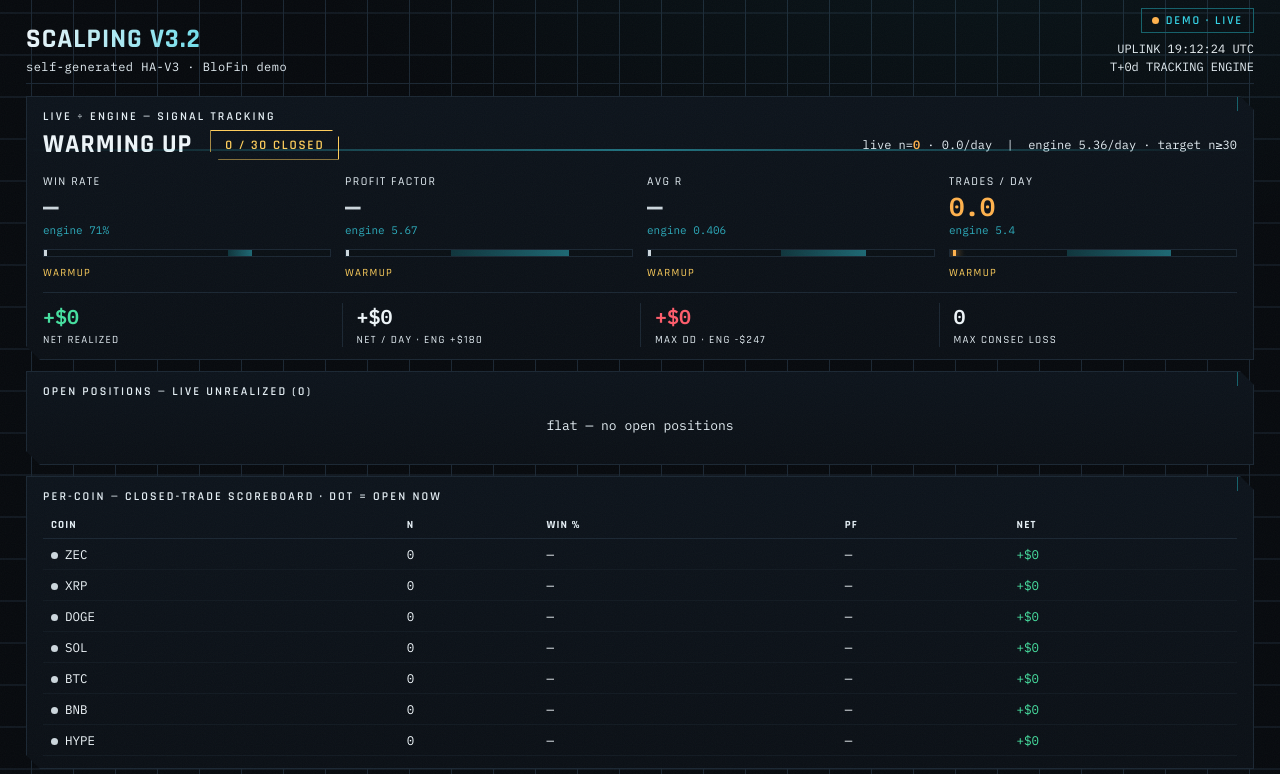
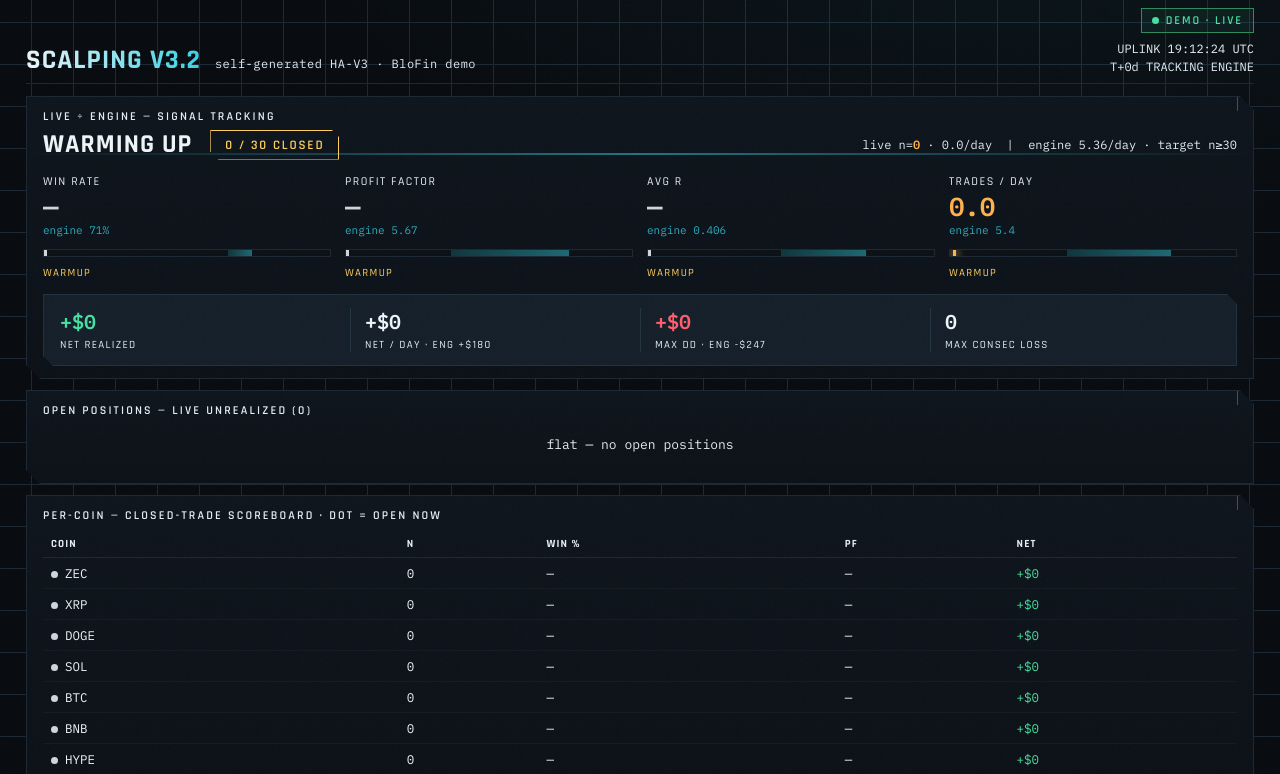
Before and after one commit to rakainu/Leverage, a FastAPI app: page / in a window 1280 px wide. Shown: the top 774 px of the page. Run offline with FastAPI, Linux system fonts and the light colour scheme; data that the repository does not hold is empty.

Commit message:
style(dashboard): title side-by-side, green LIVE tag, lighter stat band
Per Rich's marked-up screenshot:
- header title + subtitle now inline (side by side), not stacked
- DEMO·LIVE tag + pulse dot recolored green (was cyan)
- hero stat strip (net/day/DD/consec) gets a lighter bg band for separation
- dashboard compose bind-mounts app.py/benchmark.py/templates so UI tweaks
  apply on `compose up -d` (no rebuild)

Co-Authored-By: Claude Opus 4.8 (1M context) <noreply@anthropic.com>

```diff
--- a/scripts/scalping/v3.2-dashboard/docker-compose.yml
+++ b/scripts/scalping/v3.2-dashboard/docker-compose.yml
@@ -11,6 +11,10 @@ services:
     volumes:
       # bridge DB, read-only — the app also opens it in ro mode (belt + braces)
       - /docker/scalping-v3.2/data:/data:ro
+      # bind-mount code so UI tweaks apply on `compose up -d` (no rebuild)
+      - ./app.py:/app/app.py:ro
+      - ./benchmark.py:/app/benchmark.py:ro
+      - ./templates:/app/templates:ro
     ports:
       - "127.0.0.1:8097:8080"
     healthcheck:
--- a/scripts/scalping/v3.2-dashboard/templates/index.html
+++ b/scripts/scalping/v3.2-dashboard/templates/index.html
@@ -51,14 +51,16 @@ body::after{ /* grain */
 /* ---- header ---- */
 header{display:flex;align-items:flex-end;justify-content:space-between;gap:20px;
   border-bottom:1px solid var(--line);padding-bottom:9px;margin-bottom:12px}
+.brand{display:flex;align-items:baseline;gap:14px;flex-wrap:wrap}
 .brand h1{font-family:var(--disp);font-weight:700;font-size:27px;letter-spacing:.04em;line-height:.95;
   background:linear-gradient(90deg,var(--ink),var(--engine));-webkit-background-clip:text;background-clip:text;-webkit-text-fill-color:transparent}
-.brand .sub{font-family:var(--mono);font-size:12px;color:var(--dim);margin-top:6px;letter-spacing:.04em}
+.brand .sub{font-family:var(--mono);font-size:12px;color:var(--dim);margin-top:0;letter-spacing:.04em}
 .hdr-right{text-align:right;font-family:var(--mono);font-size:12px;color:var(--dim)}
-.tag{display:inline-flex;align-items:center;gap:7px;border:1px solid var(--engine-dim);color:var(--engine);
-  padding:4px 10px;font-family:var(--disp);letter-spacing:.16em;font-size:12px;font-weight:600;text-transform:uppercase}
-.dot{width:7px;height:7px;border-radius:50%;background:var(--live);box-shadow:0 0 0 0 rgba(255,178,77,.7);animation:pulse 2.4s infinite}
-@keyframes pulse{0%{box-shadow:0 0 0 0 rgba(255,178,77,.55)}70%{box-shadow:0 0 0 9px rgba(255,178,77,0)}100%{box-shadow:0 0 0 0 rgba(255,178,77,0)}}
+.tag{display:inline-flex;align-items:center;gap:7px;border:1px solid #2f8a5c;color:var(--good);
+  padding:4px 10px;font-family:var(--disp);letter-spacing:.16em;font-size:12px;font-weight:600;text-transform:uppercase;
+  background:rgba(70,224,160,.06)}
+.dot{width:7px;height:7px;border-radius:50%;background:var(--good);box-shadow:0 0 0 0 rgba(70,224,160,.7);animation:pulse 2.4s infinite}
+@keyframes pulse{0%{box-shadow:0 0 0 0 rgba(70,224,160,.55)}70%{box-shadow:0 0 0 9px rgba(70,224,160,0)}100%{box-shadow:0 0 0 0 rgba(70,224,160,0)}}
 
 /* ---- grid ---- */
 .grid{display:grid;gap:11px}
@@ -90,8 +92,9 @@ header{display:flex;align-items:flex-end;justify-content:space-between;gap:20px;
 .gauge .vchip{margin-top:9px;font-family:var(--disp);font-size:11px;letter-spacing:.12em;text-transform:uppercase}
 
 /* ---- stat strip ---- */
-.stats{display:grid;grid-template-columns:repeat(4,1fr);gap:0;border-top:1px solid var(--line);margin-top:12px;padding-top:10px}
-.stat{padding:0 14px;border-left:1px solid var(--line)}
+.stats{display:grid;grid-template-columns:repeat(4,1fr);gap:0;background:#141e29;border:1px solid #20303d;
+  margin-top:14px;padding:13px 16px;clip-path:polygon(0 0,calc(100% - 10px) 0,100% 10px,100% 100%,10px 100%,0 calc(100% - 10px))}
+.stat{padding:0 14px;border-left:1px solid #233340}
 .stat:first-child{border-left:none;padding-left:0}
 .stat .sv{font-family:var(--mono);font-size:20px;font-weight:600}
 .stat .sl{font-family:var(--disp);font-size:11px;letter-spacing:.12em;text-transform:uppercase;color:var(--dim);margin-top:3px}
```
